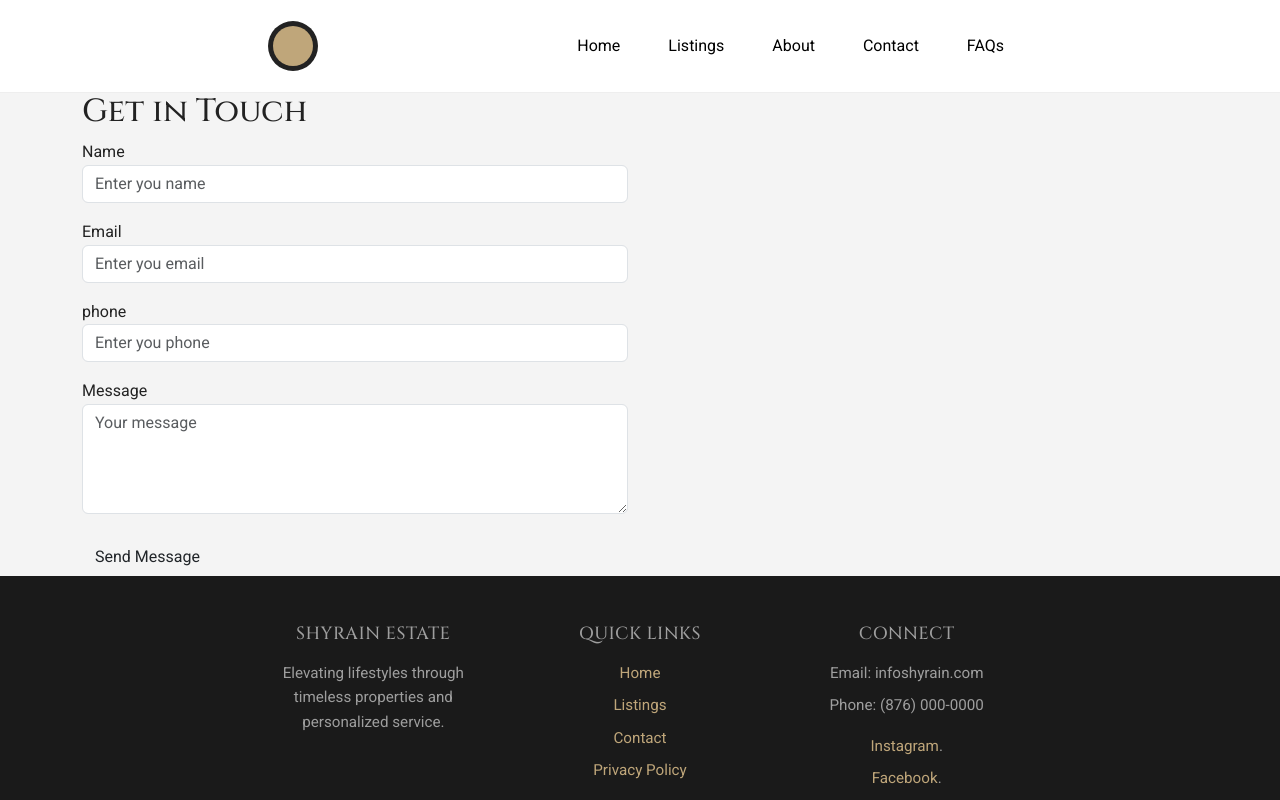
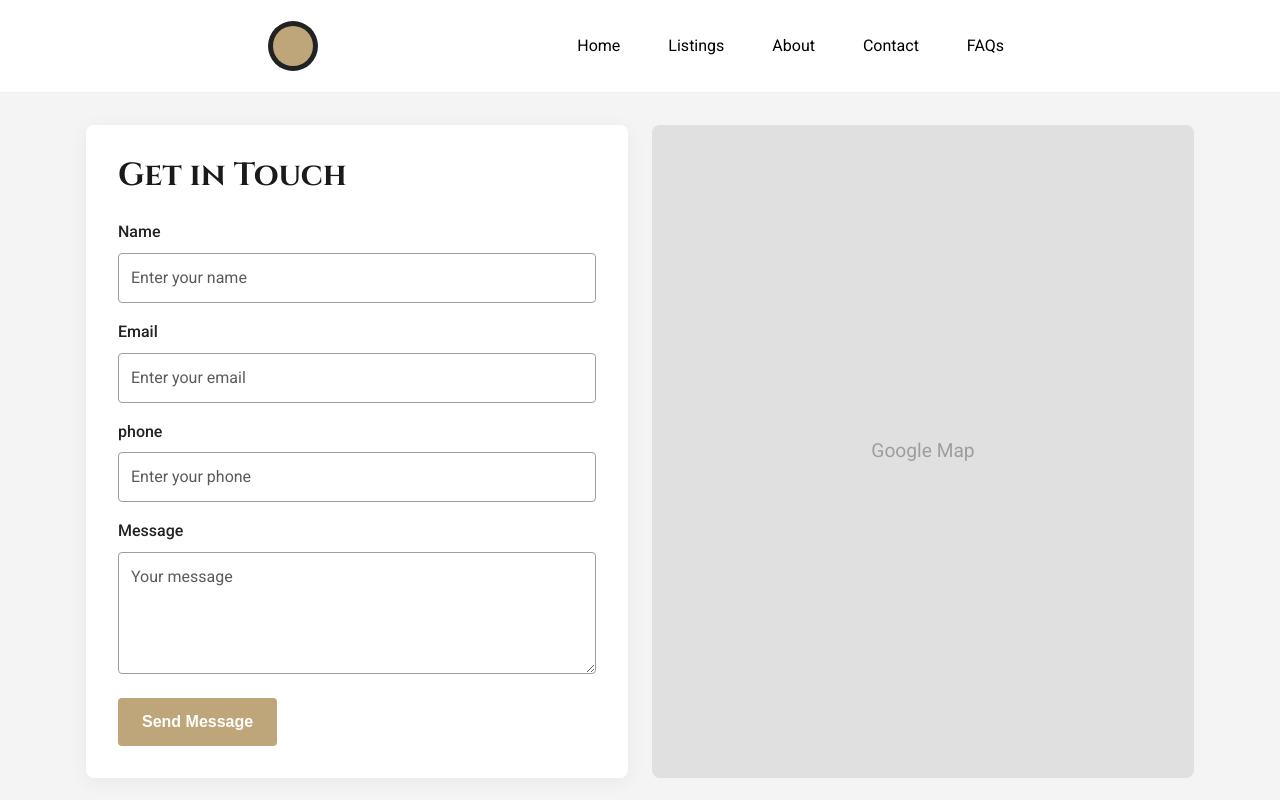
Before and after one commit to Kikira7258/realestate2, an Angular app: page /contact in a window 1280 px wide. Shown: the top 800 px of the page. Built offline with nearby package versions, Linux system fonts and the light colour scheme; a web font is replaced by a local one.

Commit message:
contact page finished

```diff
--- a/src/app/views/client-view/about/about.component.scss
+++ b/src/app/views/client-view/about/about.component.scss
@@ -0,0 +1 @@
+@use 'src/styles/variables' as *;
--- a/src/app/views/client-view/contact/contact.component.html
+++ b/src/app/views/client-view/contact/contact.component.html
@@ -1,5 +1,5 @@
 <div class="contact-page container">
-    <div class="row about-section">
+    <div class="row contact-section">
         <!-- Form Section -->
          <div class="col-lg-6 col-12 mb-4 mb-lg-0">
             <form class="contact-form">
@@ -7,17 +7,17 @@
 
                 <div class="form-group mb-3">
                     <label for="name">Name</label>
-                    <input type="text" id="name" class="form-control" placeholder="Enter you name">
+                    <input type="text" id="name" class="form-control" placeholder="Enter your name">
                 </div>
 
                 <div class="form-group mb-3">
                     <label for="email">Email</label>
-                    <input type="email" id="email" class="form-control" placeholder="Enter you email">
+                    <input type="email" id="email" class="form-control" placeholder="Enter your email">
                 </div>
 
                 <div class="form-group mb-3">
                     <label for="phone">phone</label>
-                    <input type="tel" id="phone" class="form-control" placeholder="Enter you phone">
+                    <input type="tel" id="phone" class="form-control" placeholder="Enter your phone">
                 </div>
 
                 <div class="form-group mb-4">
@@ -31,6 +31,14 @@
 
 
          <!-- Map Section -->
+          <div class="col-lg-6 col-12">
+            <div class="map-container">
+                <!-- Placeholder for Google Maps iframe or component -->
+                <div class="map-placeholder">
+                    Google Map
+                </div>
+            </div>
+          </div>
 
     </div>
 </div>
--- a/src/app/views/client-view/contact/contact.component.scss
+++ b/src/app/views/client-view/contact/contact.component.scss
@@ -1 +1,89 @@
 @use 'src/styles/variables' as *;
+
+
+.contact-page {
+    background-color: $color-background;
+    font-family: $font-body;
+    padding: 2rem 1rem;
+
+    .contact-section {
+
+        .contact-form {
+            background-color: $white;
+            padding: 2rem;
+            border-radius: 8px;
+            box-shadow: 0 4px 20px rgba(0, 0, 0, 0.05);
+
+            .form-title {
+                font-family: $font-heading;
+                font-weight: $font-weight-bold;
+                color: $color-primary;
+                margin-bottom: 1.5rem;
+            }
+
+            label {
+                font-family: $font-body;
+                font-weight: 500;
+                color: $color-text;
+                margin-bottom: 0.5rem;
+                display: inline-block;
+            }
+
+            .form-control {
+                border-radius: 4px;
+                border: 1px solid $color-secondary;
+                padding: 0.75rem;
+                font-family: $font-body;
+                font-size: 1rem;
+                color: $color-text;
+
+                &:focus {
+                    border-color: $color-accent;
+                    box-shadow: 0 0 0 0.2rem rgba($color-accent, 0.25);
+                }
+            }
+
+            .submit-btn {
+                background-color: $color-accent;
+                color: $white;
+                border: none;
+                padding: 0.75rem 1.5rem;
+                font-weight: $font-weight-bold;
+                font-family: $font-accent;
+                font-size: 1rem;
+                border-radius: 4px;
+                transition: background-color 0.3s ease;
+
+                &:hover {
+                    background-color: darken($color-accent, 10%);
+                }
+            }
+        }
+
+        .map-container {
+            width: 100%;
+            height: 100%;
+
+            .map-placeholder {
+                background-color: #e0e0e0;
+                border-radius: 8px;
+                width: 100%;
+                height: 100%;
+                min-height: 400px;
+                display: flex;
+                align-items: center;
+                justify-content: center;
+                color: $color-secondary;
+                font-family: $font-body;
+                font-size: 1.2rem;
+            }
+        }
+    }
+}
+
+//  Responsive tweaks (Optional - might not use)
+@media (max-width: $breakpoint-md) {
+    .contact-section {
+        flex-direction: column;
+    }
+}
```
Also changed, not shown: src/assets/images/agent.jpg (added), src/assets/images/house0.jpg (added).
